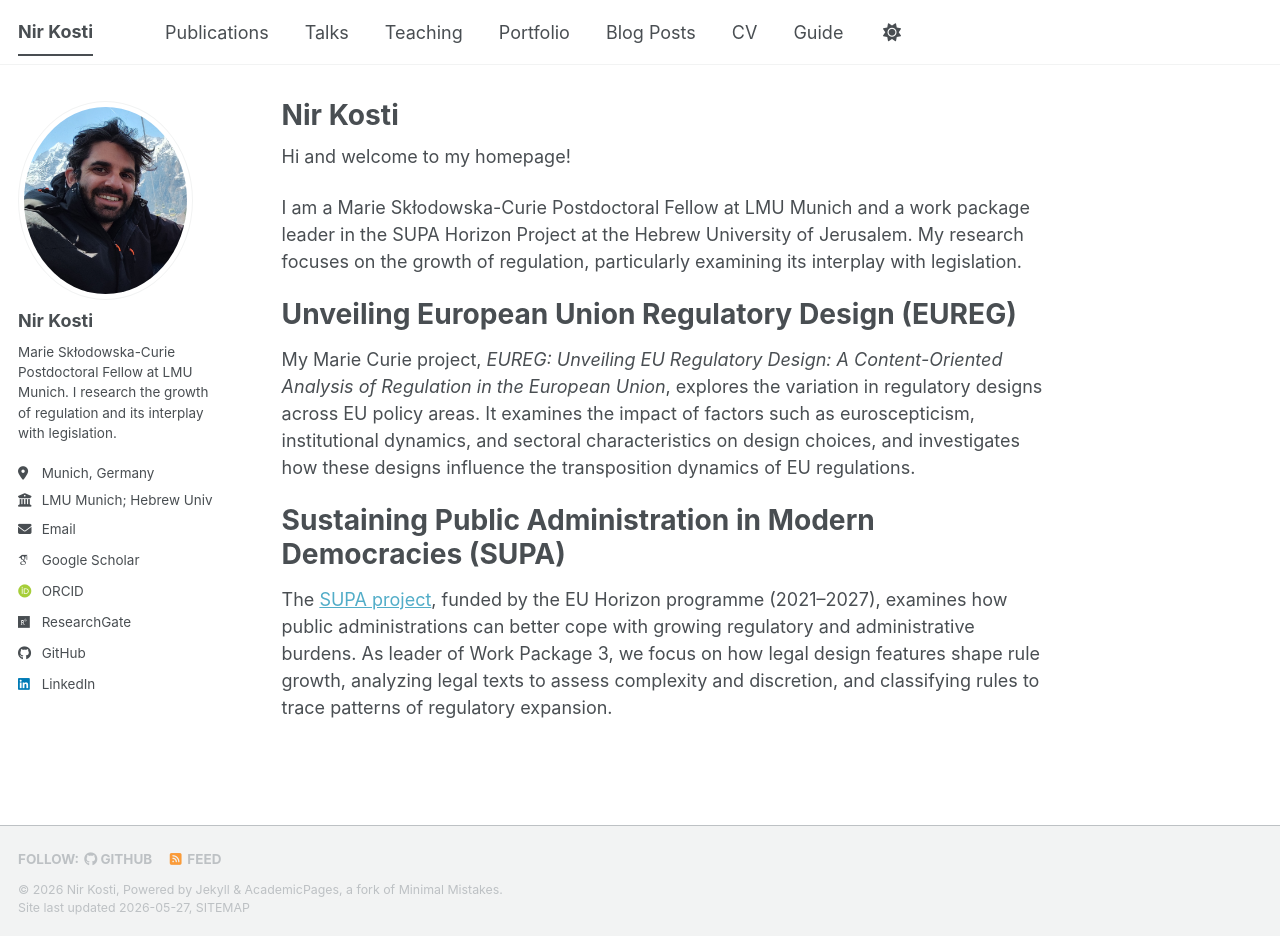
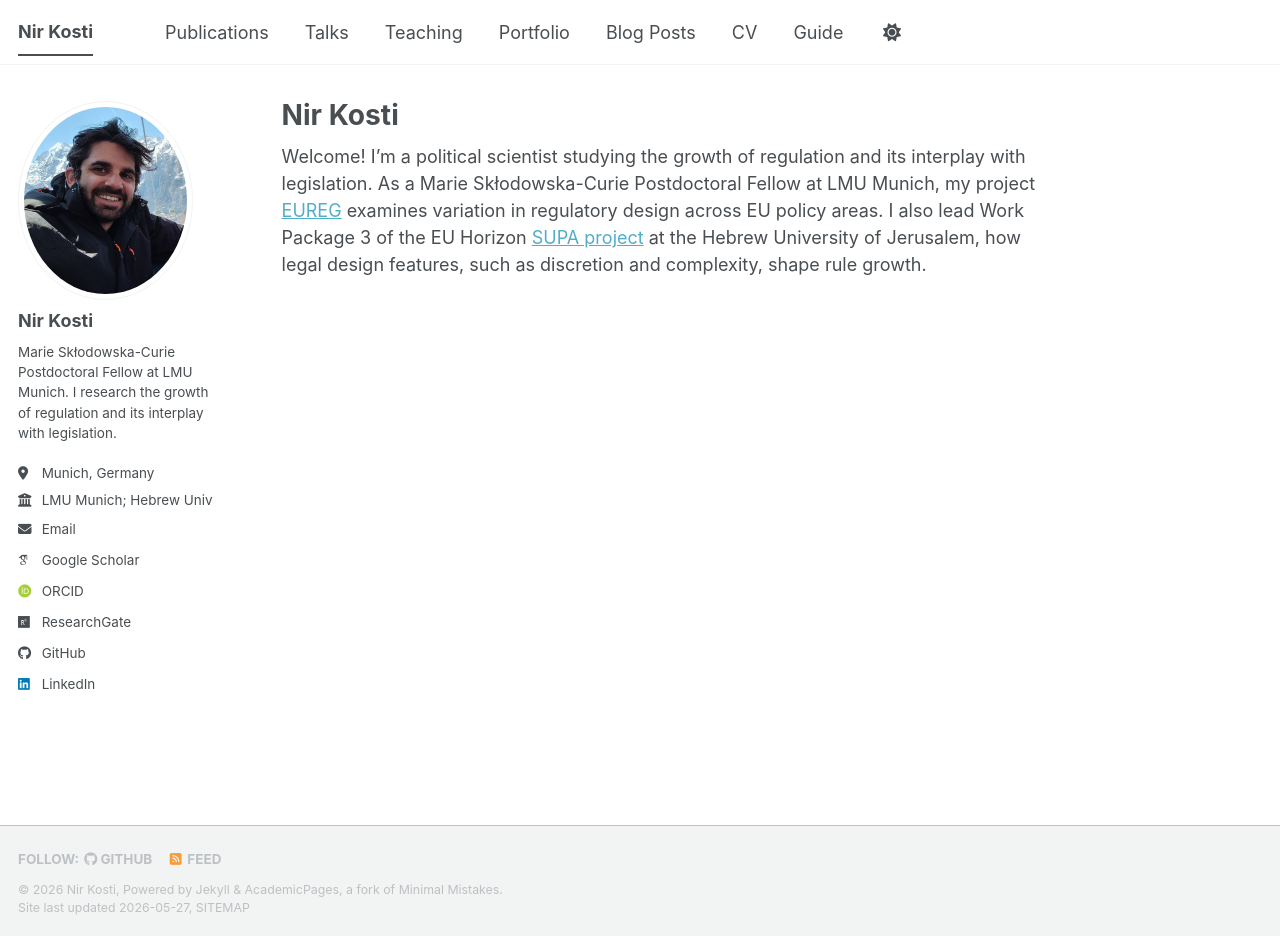
Before and after one commit to NirKosti/nirkosti.github.io, a Jekyll site: the page built from _pages/about.md, in a window 1280 px wide and 936 px high. Built offline with Jekyll 4.4.1, drawn with Linux system fonts in a browser that asks for light colours; some web fonts are replaced; a script bundle is joined from its source files by our own code; library files that are not in the unit come from our copies.

Commit message:
Update about.md

```diff
--- a/_pages/about.md
+++ b/_pages/about.md
@@ -3,20 +3,7 @@ permalink: /
 title: "Nir Kosti"
 author_profile: true
 redirect_from:
-  - /about/
   - /about.html
 ---
 
-Hi and welcome to my homepage!
-
-I am a Marie Skłodowska-Curie Postdoctoral Fellow at LMU Munich and a work package leader in the SUPA Horizon Project at the Hebrew University of Jerusalem. My research focuses on the growth of regulation, particularly examining its interplay with legislation.
-
-Unveiling European Union Regulatory Design (EUREG)
-======
-
-My Marie Curie project, *EUREG: Unveiling EU Regulatory Design: A Content-Oriented Analysis of Regulation in the European Union*, explores the variation in regulatory designs across EU policy areas. It examines the impact of factors such as euroscepticism, institutional dynamics, and sectoral characteristics on design choices, and investigates how these designs influence the transposition dynamics of EU regulations.
-
-Sustaining Public Administration in Modern Democracies (SUPA)
-======
-
-The [SUPA project](https://www.supa.uio.no/english/), funded by the EU Horizon programme (2021–2027), examines how public administrations can better cope with growing regulatory and administrative burdens. As leader of Work Package 3, we focus on how legal design features shape rule growth, analyzing legal texts to assess complexity and discretion, and classifying rules to trace patterns of regulatory expansion.
+Welcome! I'm a political scientist studying the growth of regulation and its interplay with legislation. As a Marie Skłodowska-Curie Postdoctoral Fellow at LMU Munich, my project [EUREG](/eureg/) examines variation in regulatory design across EU policy areas. I also lead Work Package 3 of the EU Horizon [SUPA project](https://www.supa.uio.no/english/) at the Hebrew University of Jerusalem, how legal design features, such as discretion and complexity, shape rule growth.
```
